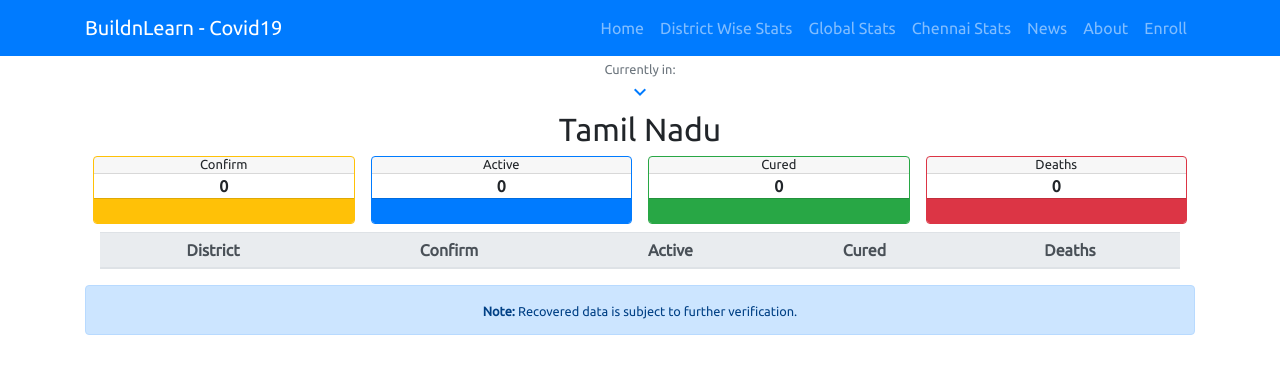
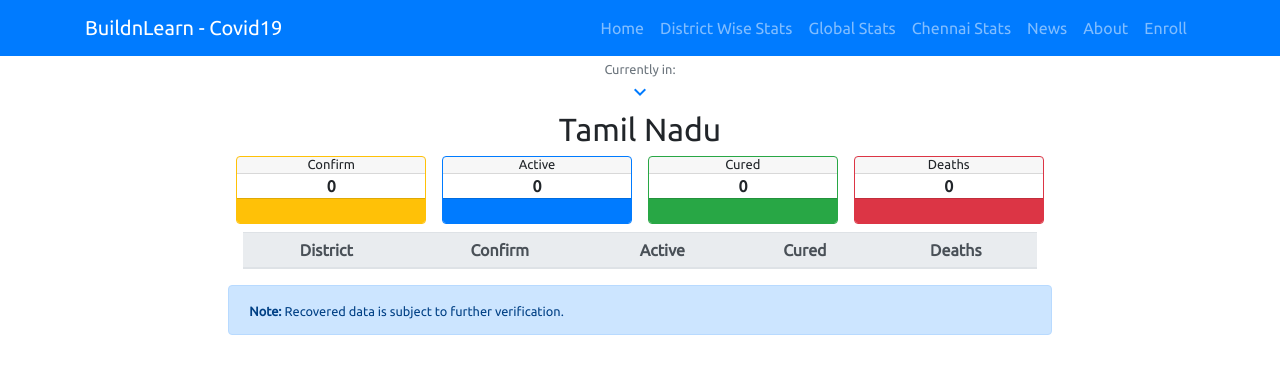
Before and after one commit to imranakbarin/Build2Learn, a Flask app: page /district in a window 1280 px wide. Shown: the top 376 px of the page. Run offline with Flask 2, Linux system fonts and the light colour scheme; data that the repository does not hold is empty; some libraries are stand-ins or nearby versions.

Commit message:
Major Alignment Changes

```diff
--- a/templates/about.html
+++ b/templates/about.html
@@ -6,7 +6,7 @@
         {% block content %}
         <BR><BR>
 
-        <div class="jumbotron">
+        <div class="jumbotron text-center">
   <p class="lead">
     <h1 class="mb-2 pt-0">{Hello, world}</h1>
   </p>
--- a/templates/chennaicovidlist.html
+++ b/templates/chennaicovidlist.html
@@ -4,9 +4,9 @@
         {% endblock %}
         {% block content %}
 
-<h5 class="display-6 mt-1">Chennai Streets reporting with Positive Cases(16-06-2020)</h5>
+<h5 class="display-6 mt-1 text-center">Chennai Streets reporting with Positive Cases(16-06-2020)</h5>
 
-<small class="text-muted mt-1">Chennai Zonal Stats <a href="{{ url_for('chennaizonalreport') }}">report</a></small>
+<small class="text-muted mt-1 text-center">Chennai Zonal Stats <a href="{{ url_for('chennaizonalreport') }}">report</a></small>
 
 <div class="input-group input-group-sm mt-1 mb-3">
   <div class="input-group-prepend">
--- a/templates/contact.html
+++ b/templates/contact.html
@@ -4,7 +4,7 @@
         {% endblock %}
         {% block content %}
         <BR><BR><BR>
-        <div class="jumbotron">
+        <div class="jumbotron text-center">
   <h1 class="display-4">In Progress</h1>
   <p class="lead">We are still working out on this. we will update the content very soon</p>
      <!--<a class="btn btn-primary btn-lg" href="#" role="button">Learn more</a> -->
--- a/templates/covidtable.html
+++ b/templates/covidtable.html
@@ -38,7 +38,7 @@
     <!-- <p><small><i class="material-icons">arrow_upward</i>{{totalstats['deltaconfirmed']}}</small></p> -->
     <div class="col-3" style="padding-left: 8px;padding-right: 8px;">
       <div class="card card-block border-warning">
-      <h6 class="card-header p-0" style="font-size: 13px;">Confirm</h6>
+      <h6 class="card-header p-0 text-center" style="font-size: 13px;">Confirm</h6>
 <!-- {% if totalstats['deltaconfirmed'] > 0 %}
       <div class="card-text text-center"><small>[ +{{totalstats['deltaconfirmed']}}] </small> <b>  {{totalstats['confirmed']}} </b> </div>
 {% else %}
@@ -53,7 +53,7 @@
 
    <div class="col-3" style="padding-left: 8px;padding-right: 8px;">
       <div class="card border-primary">
-      <h6 class="card-header p-0" style="font-size: 13px;">Active</h6>
+      <h6 class="card-header p-0 text-center" style="font-size: 13px;">Active</h6>
     <div class="card-text text-center"> <b>  {{totalstats['active'] | comafy }}</b> </div>
     <div class="card-footer bg-primary"></div>
    </div>
@@ -61,7 +61,7 @@
 
        <div class="col-3" style="padding-left: 8px;padding-right: 8px;">
       <div class="card card-block border-success">
-      <h6 class="card-header p-0" style="font-size: 13px;">Cured</h6>
+      <h6 class="card-header p-0 text-center" style="font-size: 13px;">Cured</h6>
   <!--     {% if totalstats['deltarecovered'] > 0 %}
         <div class="card-text text-center"><small> [+{{totalstats['deltarecovered']}}] </small>
     <b> {{totalstats['recovered']}} </b> </div>
@@ -77,7 +77,7 @@
 
     <div class="col-3" style="padding-left: 8px;padding-right: 8px;">
       <div class="card card-block border-danger">
-      <h6 class="card-header p-0" style="font-size: 13px;">Deaths</h6>
+      <h6 class="card-header p-0 text-center" style="font-size: 13px;">Deaths</h6>
   <!--    {% if totalstats['deltadeceased'] > 0 %}
         <div class="card-text text-center"><small>[+{{totalstats['deltadeceased']}}]  </small>
     <b> {{totalstats['deceased']}} </b> </div>
@@ -113,7 +113,7 @@
 
 <div class="container">
 <div class="table-responsive">
-<table class="table table-striped table-sm">
+<table class="table table-striped table-sm text-md-center text-lg-center">
   <thead class="thead-light">
     <tr>
       <th scope="col">District</th>
@@ -150,7 +150,7 @@
  </table>
 </div>
 </div>
-		<div class="alert alert-primary align-left" role="alert">
+		<div class="alert alert-primary align-center" role="alert">
 		  <small><strong> Note:  </strong>Recovered data is subject to further verification.</small>
 		</div>
         {% endblock %}
--- a/templates/layout.html
+++ b/templates/layout.html
@@ -26,7 +26,7 @@
 <script type='text/javascript' src='https://platform-api.sharethis.com/js/sharethis.js#property=5edcf4a639817f0012e02247&product=inline-share-buttons&cms=sop' async='async'></script>
 
      <!--   <link rel="stylesheet" type="text/css" href="{{ url_for('static', filename='site.css')}}" /> -->
-   <link rel="stylesheet" href="https://stackpath.bootstrapcdn.com/bootstrap/4.4.1/css/bootstrap.min.css" integrity="sha384-Vkoo8x4CGsO3+Hhxv8T/Q5PaXtkKtu6ug5TOeNV6gBiFeWPGFN9MuhOf23Q9Ifjh" crossorigin="anonymous">
+<link rel="stylesheet" href="https://stackpath.bootstrapcdn.com/bootstrap/4.4.1/css/bootstrap.min.css" integrity="sha384-Vkoo8x4CGsO3+Hhxv8T/Q5PaXtkKtu6ug5TOeNV6gBiFeWPGFN9MuhOf23Q9Ifjh" crossorigin="anonymous">
    <link rel="stylesheet" type="text/css" href="{{ url_for('static', filename='css/site.css')}}" />
    <link rel="stylesheet" href="https://netdna.bootstrapcdn.com/font-awesome/4.0.3/css/font-awesome.min.css">
     <link rel="stylesheet" href="https://fonts.googleapis.com/icon?family=Material+Icons">
@@ -78,15 +78,25 @@
   </nav>
 
    <!-- Page Content -->
-  <div class="container">
-    <div class="row h-100">
-      <div class="col-lg-12 text-center">
+  <div class="container-fluid">
+	<div class="row">
+		<div class="col-sm-2"></div>
+		<div class="col-sm-8">
        {% block content %}
             {% endblock %}
 
-      </div>
-    </div>
-  </div>
+</div>
+
+<div class="col-sm-2"></div>
+</div>
+
+<div class="row">
+		<div class="col-sm-2"></div>
+		<div class="col-sm-8">
+<br><br>
+</div>
+</div>
+</div>
 
  <script src="https://code.jquery.com/jquery-3.2.1.slim.min.js" integrity="sha384-KJ3o2DKtIkvYIK3UENzmM7KCkRr/rE9/Qpg6aAZGJwFDMVNA/GpGFF93hXpG5KkN" crossorigin="anonymous"></script>
    <script src="https://cdnjs.cloudflare.com/ajax/libs/popper.js/1.12.9/umd/popper.min.js" integrity="sha384-ApNbgh9B+Y1QKtv3Rn7W3mgPxhU9K/ScQsAP7hUibX39j7fakFPskvXusvfa0b4Q" crossorigin="anonymous"></script>
```
Also changed, not shown: templates/bored.html (deleted, +0 -8 lines), templates/chennaizonewise.html (+26 -10 lines), templates/countrywisereport.html (+5 -5 lines), templates/statewisereport.html (+7 -5 lines).
